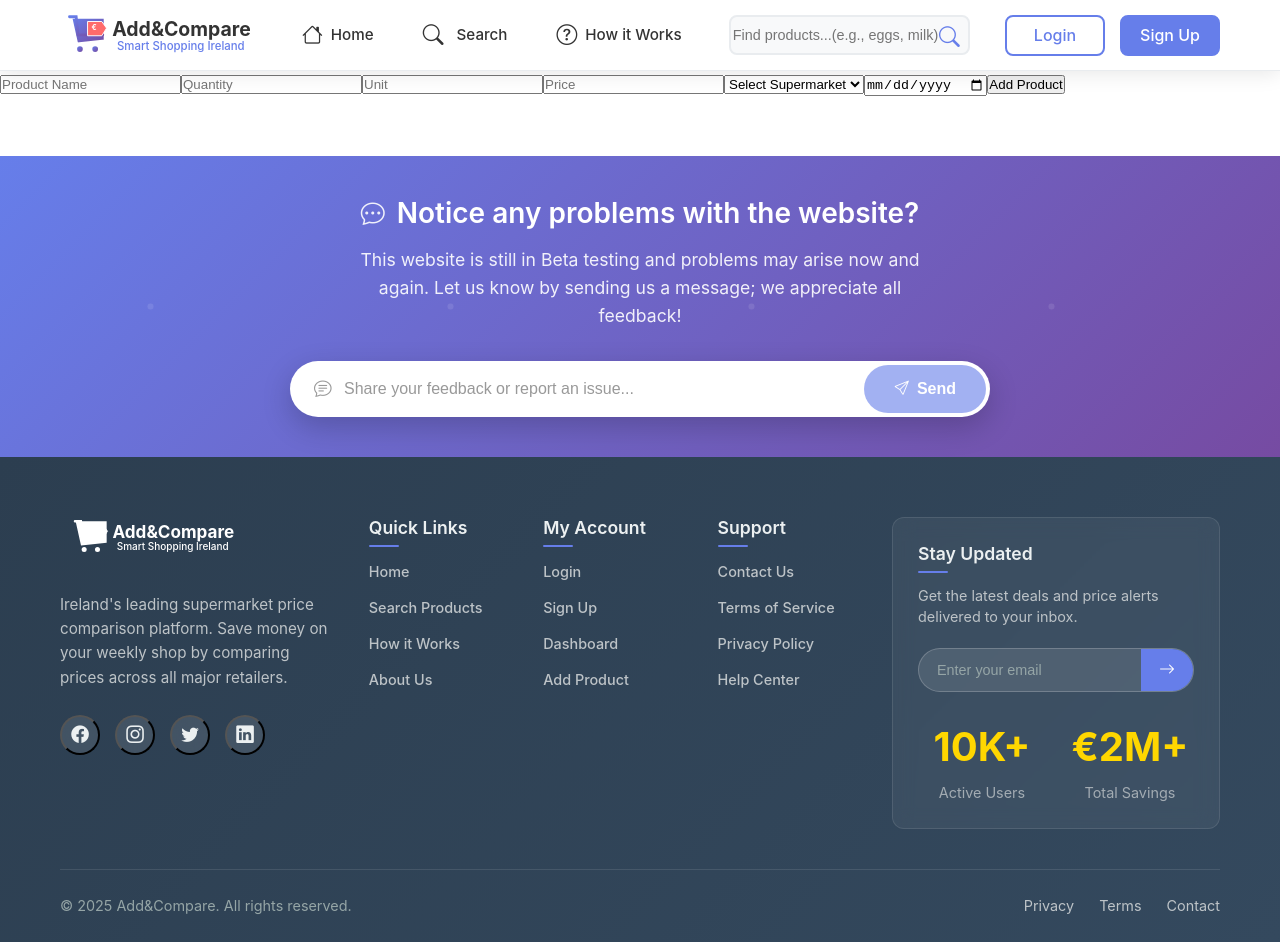
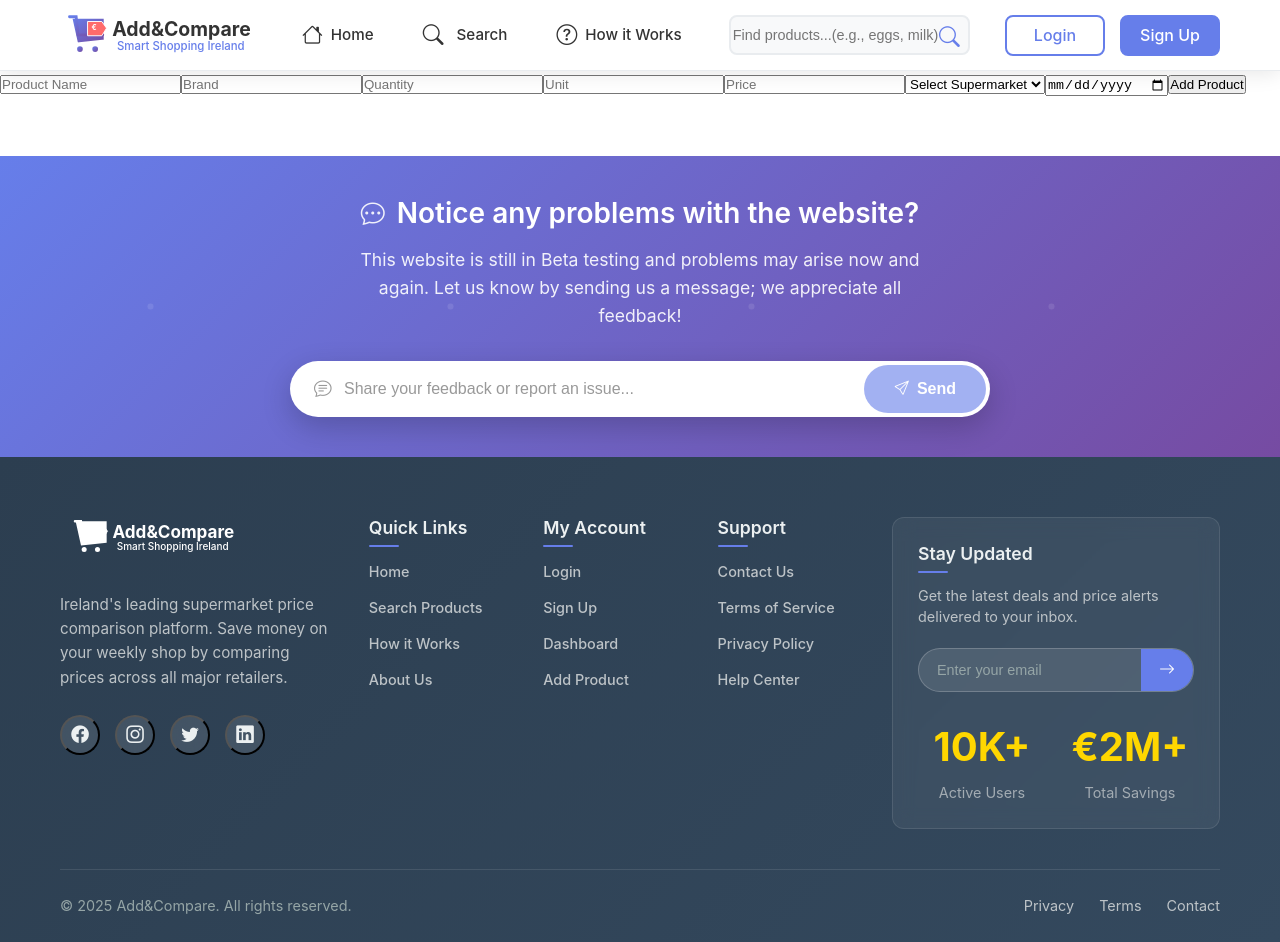
Before and after one commit to sicariodublin/supermarket-price-comparer, a React (Create React App) app: page /add-product in a window 1280 px wide. Built offline with nearby package versions, Linux system fonts and the light colour scheme.

Commit message:
Feat: added ''brand''

```diff
--- a/src/components/AddProduct.js
+++ b/src/components/AddProduct.js
@@ -4,6 +4,7 @@ import React, { useState } from 'react';
 
 function AddProduct() {
   const [productName, setProductName] = useState('');
+  const [brand, setBrand] = useState('');
   const [quantity, setQuantity] = useState('');
   const [unit, setUnit] = useState('');
   const [price, setPrice] = useState('');
@@ -15,6 +16,7 @@ function AddProduct() {
 
     const newProduct = {
       name: productName,
+      brand,
       quantity,
       unit,
       price,
@@ -44,6 +46,12 @@ function AddProduct() {
         placeholder="Product Name"
         value={productName}
         onChange={(e) => setProductName(e.target.value)}
+      />
+      <input
+        type="text"
+        placeholder="Brand"
+        value={brand}
+        onChange={(e) => setBrand(e.target.value)}
       />
       <input
         type="number"
--- a/src/components/SearchPageForm.js
+++ b/src/components/SearchPageForm.js
@@ -12,6 +12,7 @@ const supermarkets = [
 
 function SearchPageForm({ isEditing, productToEdit, onProductSaved, onProductUpdated, onCancel }) {
   const [name, setName] = useState('');
+  const [brand, setBrand] = useState('');
   const [quantity, setQuantity] = useState('');
   const [unit, setUnit] = useState('');
   const [price, setPrice] = useState('');
@@ -22,6 +23,7 @@ function SearchPageForm({ isEditing, productToEdit, onProductSaved, onProductUpd
   useEffect(() => {
     if (isEditing && productToEdit) {
       setName(productToEdit.name);
+      setBrand(productToEdit.brand);
       setQuantity(productToEdit.quantity);
       setUnit(productToEdit.unit);
       setPrice(productToEdit.price);
@@ -34,6 +36,7 @@ function SearchPageForm({ isEditing, productToEdit, onProductSaved, onProductUpd
 
   const resetForm = () => {
     setName('');
+    setBrand('');
     setQuantity('');
     setUnit('');
     setPrice('');
@@ -46,6 +49,7 @@ function SearchPageForm({ isEditing, productToEdit, onProductSaved, onProductUpd
     const updatedProduct = {
       id: isEditing && productToEdit ? productToEdit.id : null,
       name,
+      brand,
       quantity,
       unit,
       price,
@@ -77,6 +81,15 @@ function SearchPageForm({ isEditing, productToEdit, onProductSaved, onProductUpd
           />
         </div>
         <div className="form-group">
+          <label>Brand: e.g., Milbona, Nestlé, etc.</label>
+          <input
+            type="text"
+            value={brand}
+            onChange={(e) => setBrand(e.target.value)}
+            required
+          />
+        </div>
+        <div className="form-group">
           <label>Quantity:</label>
           <input
             type="number"
@@ -86,7 +99,7 @@ function SearchPageForm({ isEditing, productToEdit, onProductSaved, onProductUpd
           />
         </div>
         <div className="form-group">
-          <label>Unit:</label>
+          <label>Unit: e.g., gr, kg, ml, etc.</label>
           <input
             type="text"
             value={unit}
```
Also changed, not shown: src/components/AddProductForm.js (+8 -0 lines).
